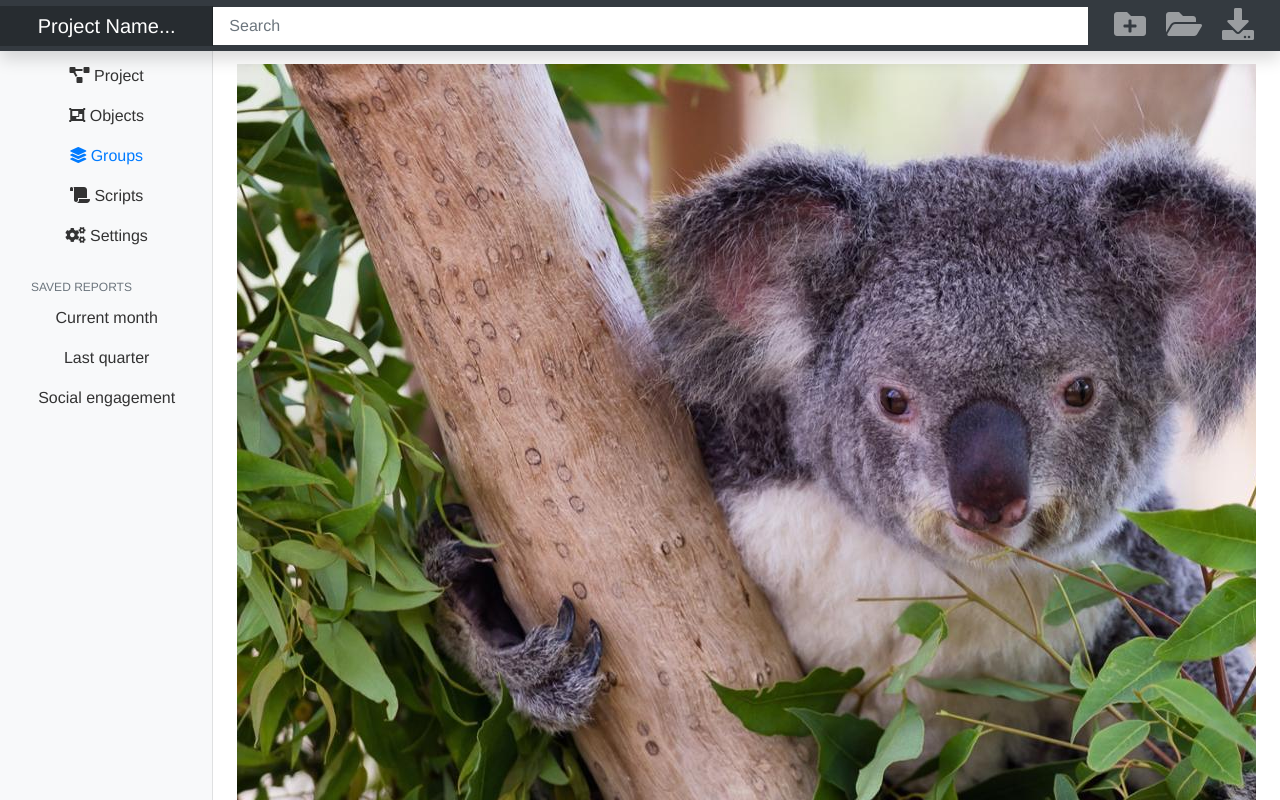
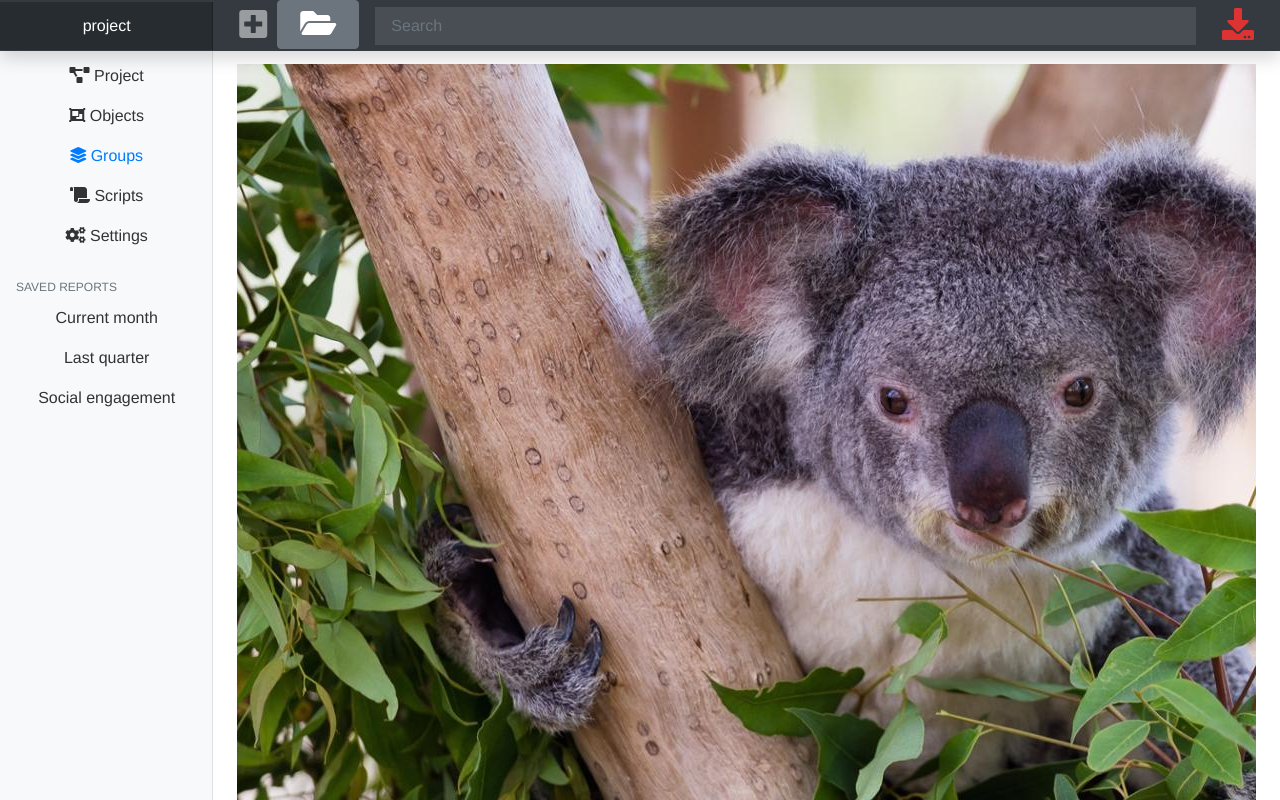
Before and after one commit to jeremy-prater/koala, a Vue app in the folder tools/forge/: page / in a window 1280 px wide. Shown: the top 800 px of the page. Built offline with nearby package versions, Linux system fonts and the light colour scheme.

Commit message:
- Tweaks

```diff
--- a/tools/forge/src/App.vue
+++ b/tools/forge/src/App.vue
@@ -15,6 +15,9 @@ export default {
     NavMenu
   }
 };
+
+// eslint-disable-next-line no-console
+console.log("Created App");
 </script>
 
 <style>
--- a/tools/forge/src/components/NavMenu.vue
+++ b/tools/forge/src/components/NavMenu.vue
@@ -1,7 +1,19 @@
 <template>
   <div>
     <nav class="navbar navbar-dark fixed-top bg-dark flex-md-nowrap p-0 shadow">
-      <a class="navbar-brand col-sm-3 col-md-2 mr-0" href="#">Project Name...</a>
+      <a class="navbar-brand col-sm-3 col-md-2 mr-0" href="#">project</a>
+      <ul class="navbar-nav list-group-horizontal px-3">
+        <li class="nav-item text-nowrap">
+          <span class="nav-link">
+            <i class="fas fa-plus-square fa-2x navIcon" />
+          </span>
+        </li>
+        <li class="nav-item text-nowrap openbutton">
+          <b-button>
+            <i class="fas fa-folder-open fa-2x navIcon" />
+          </b-button>
+        </li>
+      </ul>
       <input
         class="form-control form-control-dark w-100"
         type="text"
@@ -10,17 +22,7 @@
       />
       <ul class="navbar-nav list-group-horizontal px-3">
         <li class="nav-item text-nowrap">
-          <a class="nav-link" href="#">
-            <i class="fas fa-folder-plus fa-2x navIcon" />
-          </a>
-        </li>
-        <li class="nav-item text-nowrap">
-          <a class="nav-link" href="#">
-            <i class="fas fa-folder-open fa-2x navIcon" />
-          </a>
-        </li>
-        <li class="nav-item text-nowrap">
-          <a class="nav-link" href="#">
+          <a class="nav-link-eject" href="#">
             <i class="fas fa-download fa-2x navIcon" />
           </a>
         </li>
@@ -108,12 +110,12 @@
 </template>
 
 
-<script scoped>
+<script>
 // eslint-disable-next-line no-console
 console.log("Creating NavMenu");
 </script>
 
-<style>
+<style scoped>
 body {
   font-size: 0.875rem;
 }
@@ -182,6 +184,16 @@ body {
   text-transform: uppercase;
 }
 
+.nav-link-eject {
+  color: #d33;
+}
+.nav-link-eject:hover {
+  color: #f55;
+}
+
+.openbutton {
+  border: 10px;
+}
 /*
  * Content
  */
```
